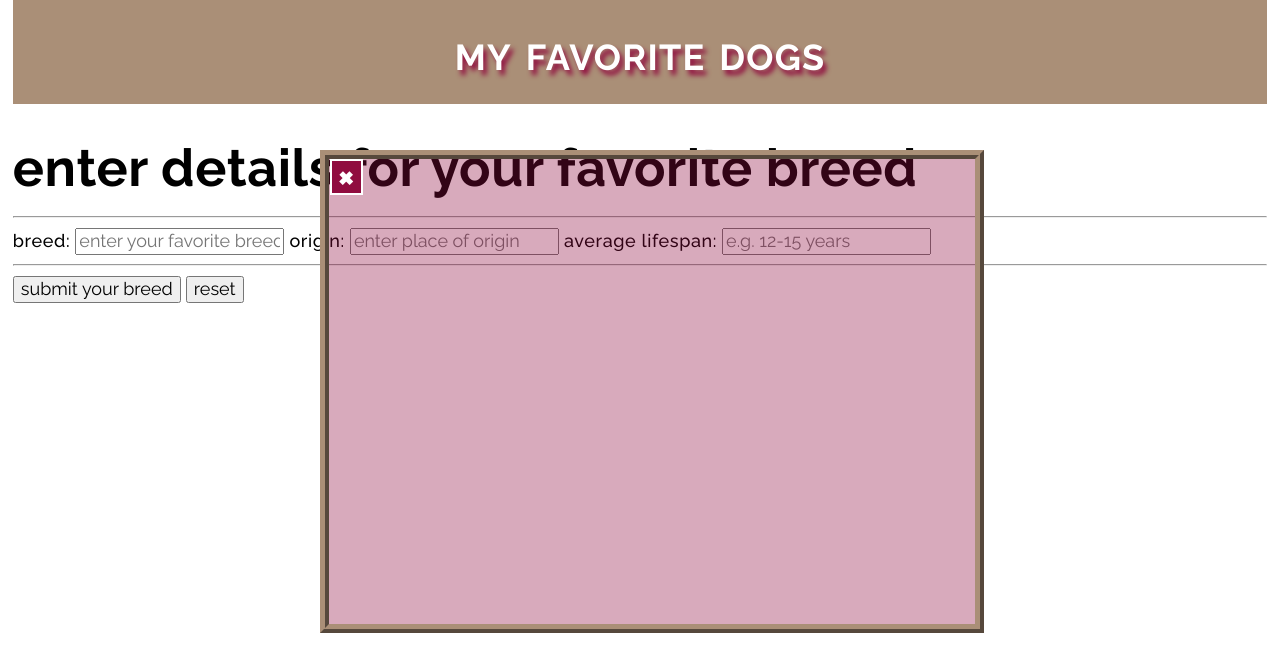
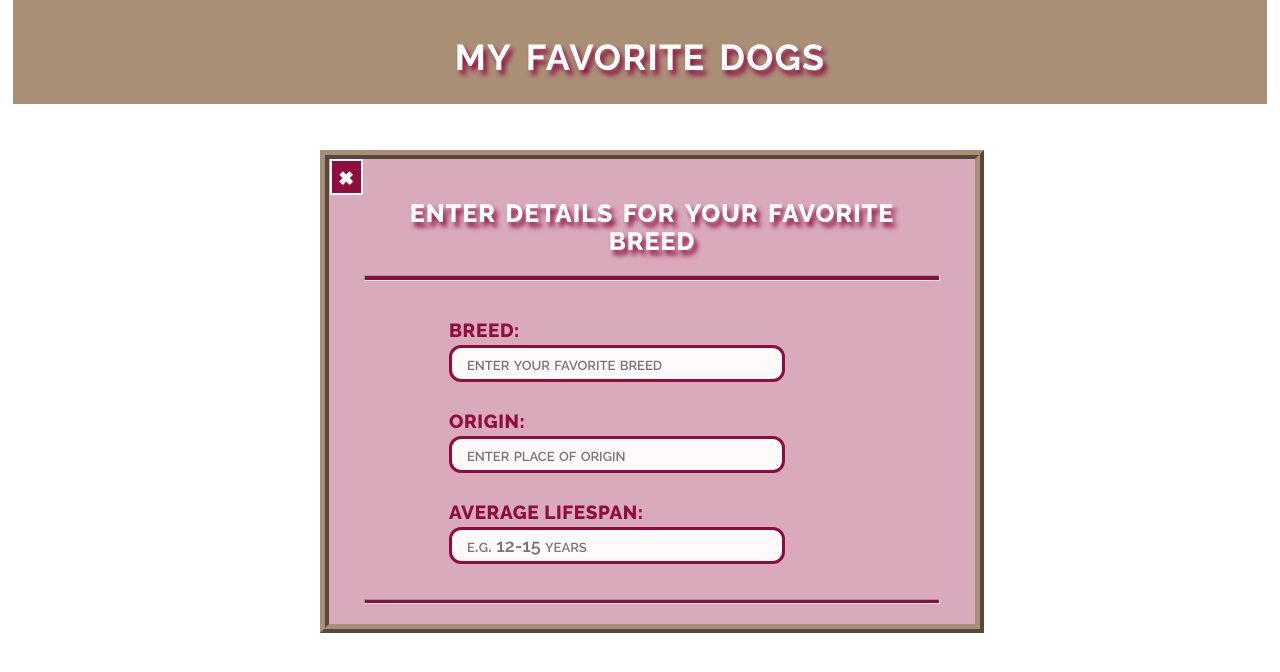
Before and after one commit to RHieger/my-favorite-dogs, a plain HTML site: page finished-project/index.html in a window 1280 px wide. Drawn offline with Linux system fonts and the light colour scheme.

Commit message:
Refactor styling for modal inputs

```diff
--- a/finished-project/css/fav-dogs.css
+++ b/finished-project/css/fav-dogs.css
@@ -204,3 +204,49 @@ div#buttonControls button:active {
   color: #900c3f;
   border: 3px inset #808080;
 }
+
+#modalContent h1 {
+  font-size: 36px;
+  font-weight: 800;
+  margin-top: 0;
+  color: #ffffff;
+  font-variant: small-caps;
+  letter-spacing: 1px;
+  text-align: center;
+  text-shadow: 3.5px 4.5px 5px #900c3f;
+}
+
+#modalContent hr {
+  height: 3.5px;
+  background-color: #900c3f;
+  margin-bottom: 35px;
+}
+
+#modalContent hr#bottom {
+  margin-top: 35px;
+}
+
+#modalInputs {
+  margin-left: 85px;
+}
+
+#modalInputs label {
+  text-transform: uppercase;
+  font-size: 19px;
+  font-weight: 800;
+  color: #900c3f;
+}
+
+#modalInputs input[type='text'] {
+  display: block;
+  margin: 0 0 25px 0;
+  height: 25px;
+  width: 300px;
+  font-variant: small-caps;
+  color: #808080;
+  background-color:snow;
+  border: 3px solid #900c3f;
+  border-radius: 12px;
+  padding: 3px 15px;
+  font-weight: 600;
+}
--- a/finished-project/index.html
+++ b/finished-project/index.html
@@ -53,7 +53,37 @@
     <div id="modalHead" class="headContent">
       <div id="xButton">&times;</div>
     </div>
+    <div id="modalContent">
+      <h1>enter details for your favorite breed</h1>
+      <hr />
+      <div id="modalInputs">
+        <label for="breedName">breed:</label>
+        <input type="text"
+         name="breedName"
+         id="breedName"
+         placeholder="enter your favorite breed"
+        />
+        <label for="origin">origin:</label>
+          <input type="text"
+           name="origin"
+           id="origin"
+           placeholder="enter place of origin"
+          />
+          <label for="avgLifeSpan">average lifespan:</label>
+          <input type="text"
+           name="avgLifeSpan"
+           id="avgLifeSpan"
+           placeholder="e.g. 12-15 years"
+          />
       </div>
+      <hr id="bottom" />
+    </div>
+  </div>
+
+  <!--
+  <div id="modal" class="dialogue">
+    <div id="modalHead" class="headContent">
+      <div id="xButton">&times;</div>
       <div id="modalContent">
         <h1>enter details for your favorite breed</h1>
         <hr />
@@ -87,5 +117,8 @@
           </button>
         </div>
     </div>
+  </div>
+  </div>
+-->
 </body>
 </html>
```
Lines whose indentation alone changed are shown as unchanged.
